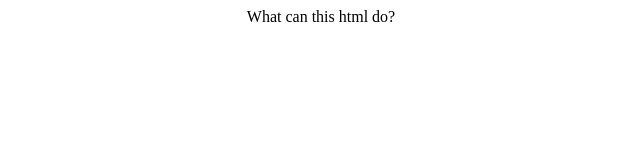
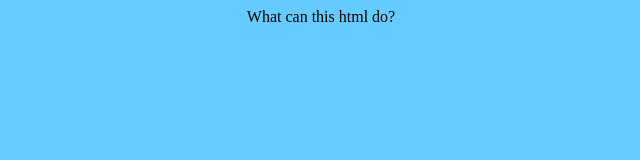
Before and after one commit to IronPeach/SKA-No.001, a plain HTML site: page index.html in a window 1280 px wide. Shown: the whole page, without its empty margins (319-959 px from the left). Drawn offline with Linux system fonts and the light colour scheme.

Commit message:
Update index.html

```diff
--- a/index.html
+++ b/index.html
@@ -3,7 +3,7 @@
   <head>
     <title>Maybe will be useful?!</title>
   </head>
-  <body>
+  <body style="background-color:#66ccff">
     <script src="SKA-No.001/Scripts/JavaScript.js"></script>
     <div align="center">What can this html do?</div>
   </body>
```
